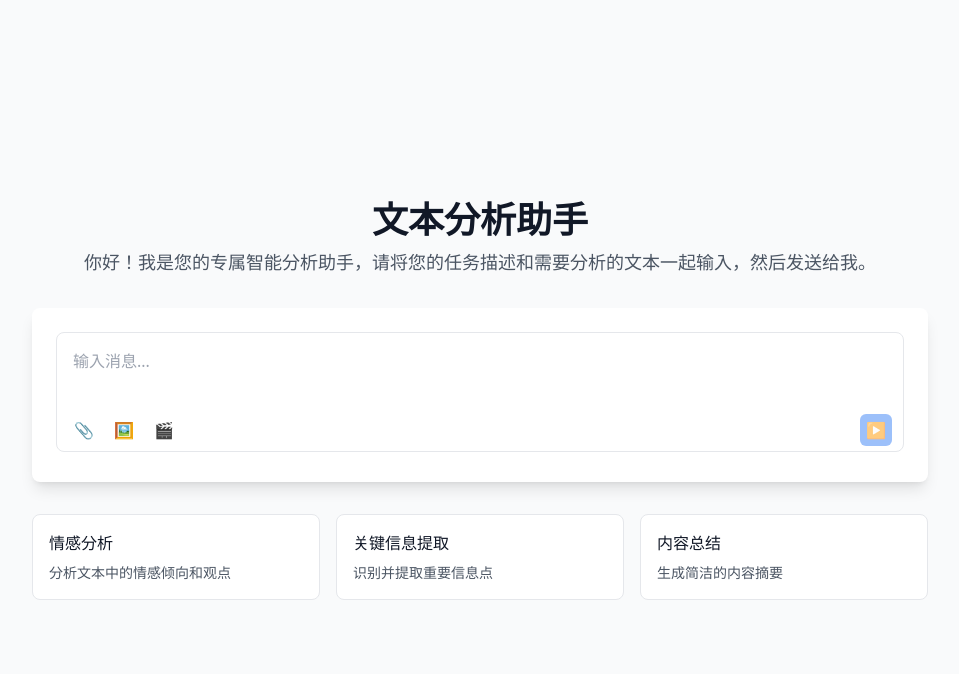
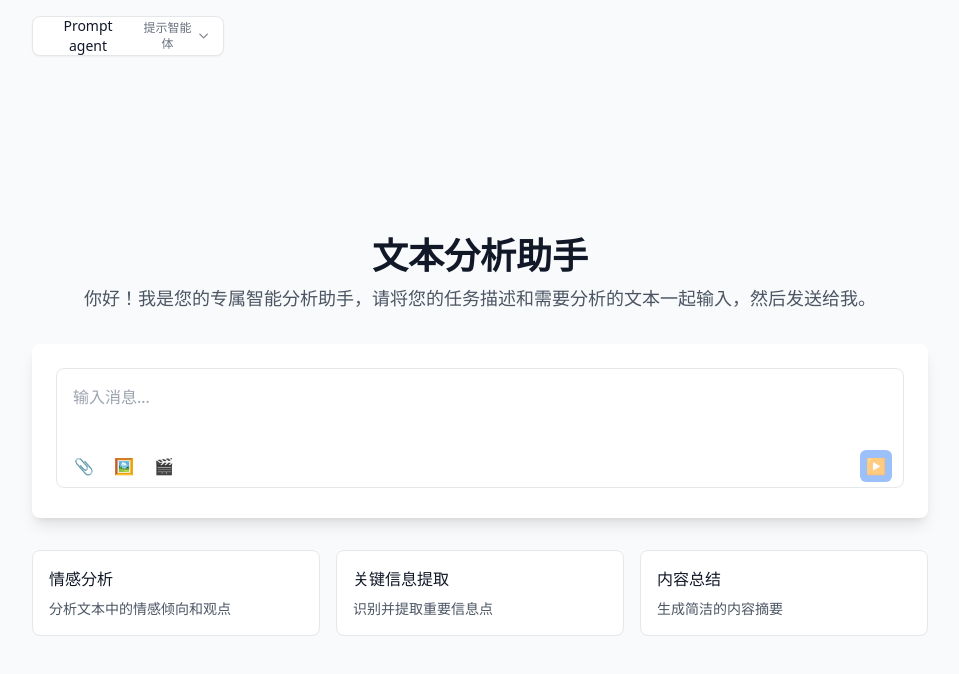
Before and after one commit to DouglasXiao/gemini-react-agent-chat, a React (Vite) app: page / in a window 1280 px wide. Shown: the top 674 px of the page, without its empty margins (160-1119 px from the left). Built offline with nearby package versions, Linux system fonts and the light colour scheme.

Commit message:
feat: Add agent selection dropdown to welcome screen
Adds a dropdown menu in the top-left corner of the welcome screen, allowing users to select between "Prompt agent" and "Visual agent". The design follows a similar style and layout as the provided screenshot.

```diff
--- a/src/components/chat/WelcomeScreen.tsx
+++ b/src/components/chat/WelcomeScreen.tsx
@@ -4,6 +4,8 @@ import { FileUpload } from './FileUpload';
 import { MessageInput } from './MessageInput';
 import { ExampleCards } from './ExampleCards';
 import { createChatRequest, sendChatMessage } from '../../utils/chatApi';
+import { Select, SelectContent, SelectItem, SelectTrigger, SelectValue } from '../ui/select';
+import { ChevronDown } from 'lucide-react';
 import type { ChatMessage } from './ChatApp';
 
 interface WelcomeScreenProps {
@@ -14,6 +16,7 @@ export const WelcomeScreen: React.FC<WelcomeScreenProps> = ({ onChatStart }) =>
   const [message, setMessage] = useState('');
   const [files, setFiles] = useState<File[]>([]);
   const [isLoading, setIsLoading] = useState(false);
+  const [selectedAgent, setSelectedAgent] = useState('prompt-agent');
 
   const handleSubmit = async () => {
     if (!message.trim() && files.length === 0) {
@@ -52,11 +55,48 @@ export const WelcomeScreen: React.FC<WelcomeScreenProps> = ({ onChatStart }) =>
   };
 
   return (
-    <div className="min-h-screen bg-gray-50 flex items-center justify-center p-4">
+    <div className="min-h-screen bg-gray-50 flex flex-col p-4">
+      {/* Top section with agent selector */}
+      <div className="w-full max-w-4xl mx-auto mb-8">
+        <div className="flex justify-start">
+          <Select value={selectedAgent} onValueChange={setSelectedAgent}>
+            <SelectTrigger className="w-48 bg-white border border-gray-200 rounded-lg shadow-sm">
+              <div className="flex items-center gap-2">
+                <span className="font-medium text-gray-900">
+                  {selectedAgent === 'prompt-agent' ? 'Prompt agent' : 'Visual agent'}
+                </span>
+                <span className="text-xs text-gray-500 font-normal">
+                  {selectedAgent === 'prompt-agent' ? '提示智能体' : '视觉智能体'}
+                </span>
+              </div>
+            </SelectTrigger>
+            <SelectContent className="bg-white border border-gray-200 rounded-lg shadow-lg">
+              <SelectItem value="prompt-agent" className="flex flex-col items-start p-3 cursor-pointer hover:bg-gray-50">
+                <div className="font-medium text-gray-900">Prompt agent</div>
+                <div className="text-xs text-gray-500">适用于文本分析和对话任务</div>
+              </SelectItem>
+              <SelectItem value="visual-agent" className="flex flex-col items-start p-3 cursor-pointer hover:bg-gray-50">
+                <div className="font-medium text-gray-900">Visual agent</div>
+                <div className="text-xs text-gray-500">适用于图像分析和视觉推理</div>
+              </SelectItem>
+            </SelectContent>
+          </Select>
+        </div>
+      </div>
+
+      {/* Main content area */}
+      <div className="flex-1 flex items-center justify-center">
         <div className="w-full max-w-4xl">
           <div className="text-center mb-8">
-          <h1 className="text-4xl font-semibold text-gray-900 mb-2">文本分析助手</h1>
-          <p className="text-lg text-gray-600">你好！我是您的专属智能分析助手，请将您的任务描述和需要分析的文本一起输入，然后发送给我。</p>
+            <h1 className="text-4xl font-semibold text-gray-900 mb-2">
+              {selectedAgent === 'prompt-agent' ? '文本分析助手' : '视觉分析助手'}
+            </h1>
+            <p className="text-lg text-gray-600">
+              {selectedAgent === 'prompt-agent'
+                ? '你好！我是您的专属智能分析助手，请将您的任务描述和需要分析的文本一起输入，然后发送给我。'
+                : '你好！我是您的专属视觉分析助手，请上传图片或描述您的视觉分析需求，然后发送给我。'
+              }
+            </p>
           </div>
 
           <div className="bg-white p-6 rounded-lg shadow-lg border-0">
@@ -74,5 +114,6 @@ export const WelcomeScreen: React.FC<WelcomeScreenProps> = ({ onChatStart }) =>
           <ExampleCards onExampleClick={setMessage} />
         </div>
       </div>
+    </div>
   );
 };
```
Lines whose indentation alone changed are shown as unchanged.
